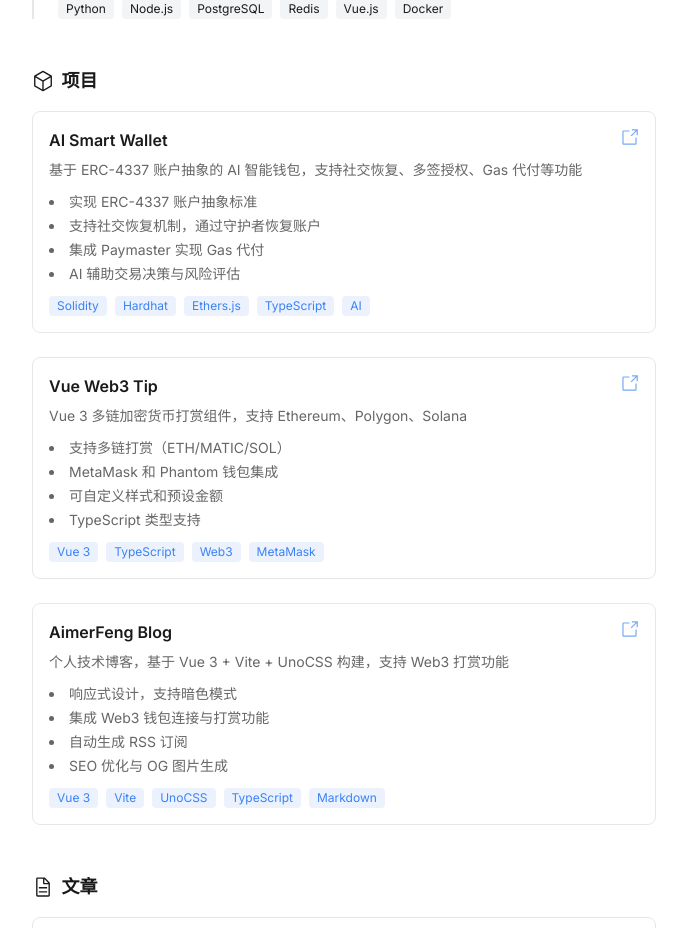
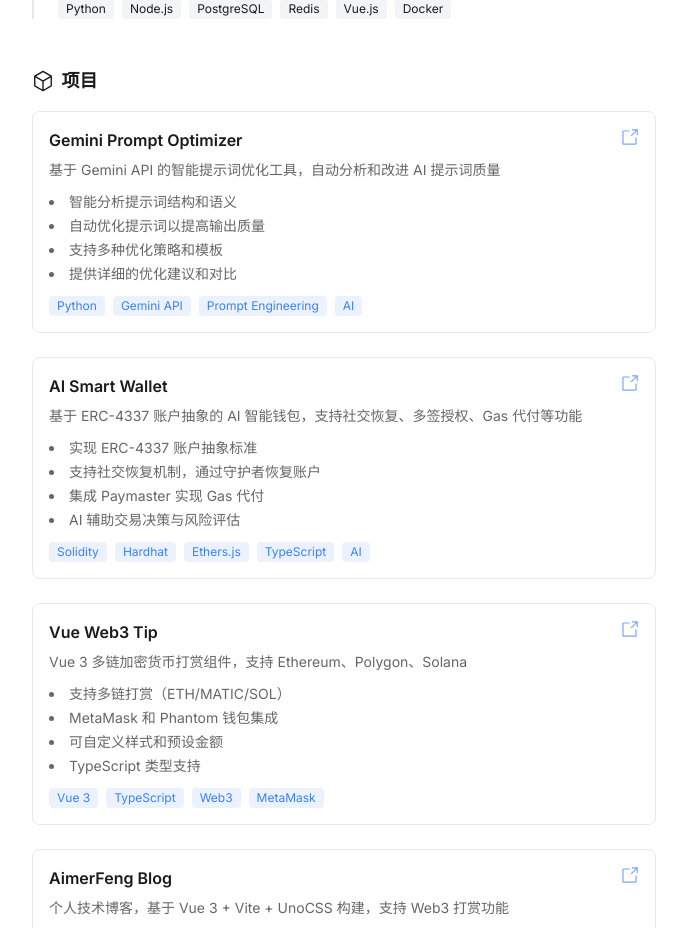
Before and after one commit to aimerfeng/aimerfeng-cv, a Vue app: page / in a window 1280 px wide. Shown: the part 2280-3208 px from the top of the page, without its empty margins (296-983 px from the left). Built offline with nearby package versions, Linux system fonts and the light colour scheme.

Commit message:
feat: add Gemini Prompt Optimizer to projects

```diff
--- a/src/components/Projects.vue
+++ b/src/components/Projects.vue
@@ -1,5 +1,17 @@
 <script setup lang="ts">
 const projects = [
+  {
+    name: 'Gemini Prompt Optimizer',
+    description: '基于 Gemini API 的智能提示词优化工具，自动分析和改进 AI 提示词质量',
+    url: 'https://github.com/aimerfeng/gemini-',
+    techStack: ['Python', 'Gemini API', 'Prompt Engineering', 'AI'],
+    highlights: [
+      '智能分析提示词结构和语义',
+      '自动优化提示词以提高输出质量',
+      '支持多种优化策略和模板',
+      '提供详细的优化建议和对比',
+    ],
+  },
   {
     name: 'AI Smart Wallet',
     description: '基于 ERC-4337 账户抽象的 AI 智能钱包，支持社交恢复、多签授权、Gas 代付等功能',
```
